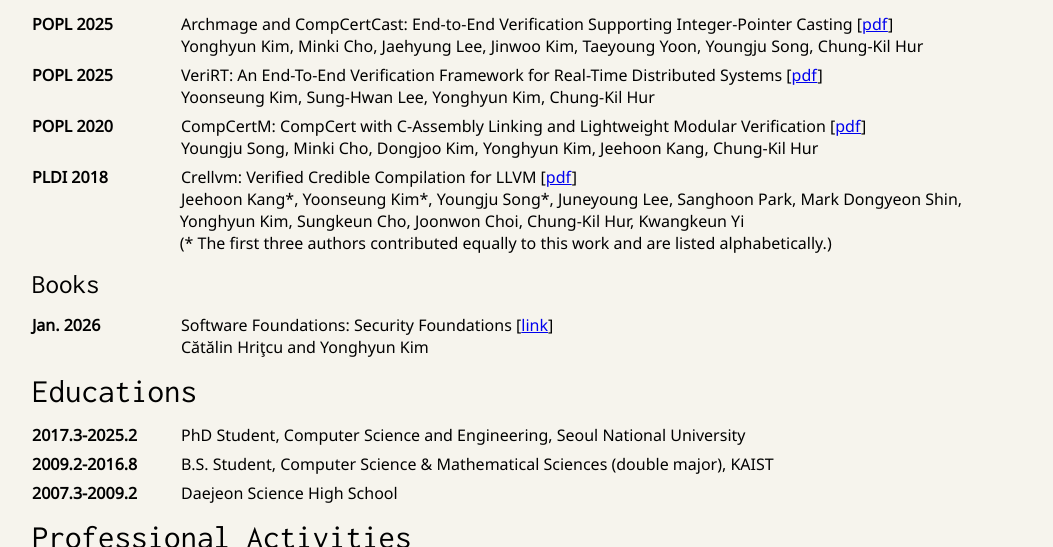
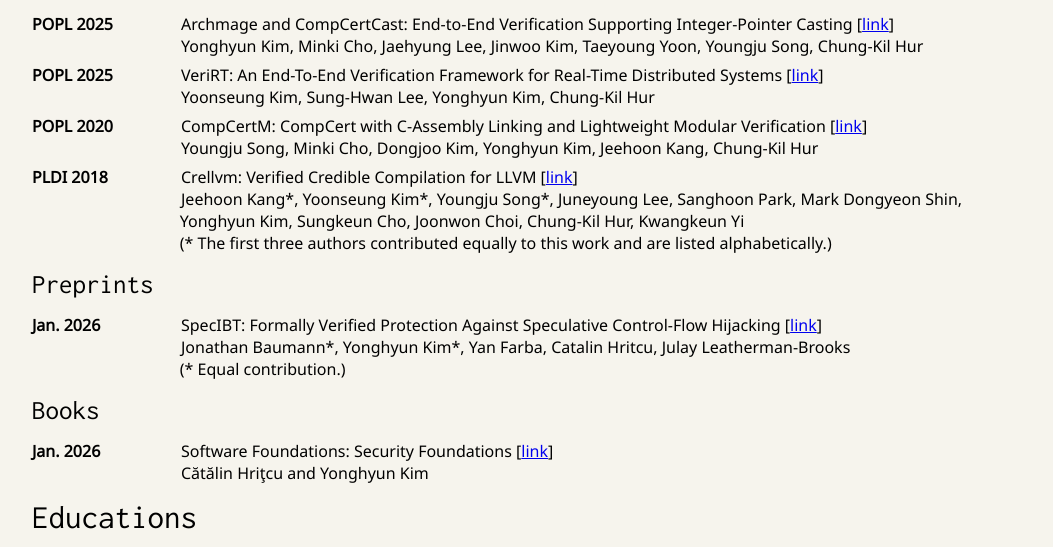
Before and after one commit to petrosyh/petrosyh.github.io, a plain HTML site: page index.html in a window 1280 px wide. Shown: the part 646-1193 px from the top of the page, without its empty margins (108-1161 px from the left). Drawn offline with Linux system fonts and the light colour scheme.

Commit message:
preprint

```diff
--- a/index.html
+++ b/index.html
@@ -155,23 +155,23 @@
 
       <dt class="dt-conf">POPL 2025 <br /> <br />  </dt> <dd class="dd-conf">
       Archmage and CompCertCast: End-to-End Verification Supporting Integer-Pointer Casting
-      [<a href="https://sf.snu.ac.kr/publications/archmage.pdf" target="_blank">pdf</a>]
+      [<a href="https://sf.snu.ac.kr/publications/archmage.pdf" target="_blank">link</a>]
       <br>
       Yonghyun Kim, Minki Cho, Jaehyung Lee, Jinwoo Kim, Taeyoung Yoon, Youngju Song, Chung-Kil Hur</dd>
 
      <dt class="dt-conf">POPL 2025 <br /> <br />  </dt> <dd class="dd-conf">
       VeriRT: An End-To-End Verification Framework for Real-Time Distributed Systems
-      [<a href="https://sf.snu.ac.kr/publications/veriRT.pdf" target="_blank">pdf</a>]
+      [<a href="https://sf.snu.ac.kr/publications/veriRT.pdf" target="_blank">link</a>]
       <br>
       Yoonseung Kim, Sung-Hwan Lee, Yonghyun Kim, Chung-Kil Hur</dd>
 
     <dt class="dt-conf">POPL 2020 <br /> <br />  </dt> <dd class="dd-conf">CompCertM: CompCert with C-Assembly Linking and Lightweight Modular Verification
-      [<a href="https://sf.snu.ac.kr/publications/compcertm.pdf" target="_blank">pdf</a>]
+      [<a href="https://sf.snu.ac.kr/publications/compcertm.pdf" target="_blank">link</a>]
       <br>
       Youngju Song, Minki Cho, Dongjoo Kim, Yonghyun Kim, Jeehoon Kang, Chung-Kil Hur</dd>
 
     <dt class="dt-conf">PLDI 2018 <br /> <br />  </dt> <dd class="dd-conf">Crellvm: Verified Credible Compilation for LLVM
-      [<a href="https://sf.snu.ac.kr/publications/crellvm.pdf" target="_blank">pdf</a>]
+      [<a href="https://sf.snu.ac.kr/publications/crellvm.pdf" target="_blank">link</a>]
       <br>
       Jeehoon Kang*, Yoonseung Kim*, Youngju Song*, Juneyoung Lee, Sanghoon Park, Mark Dongyeon Shin,
       <br>
@@ -179,6 +179,20 @@
       <br>
       &nbsp;&nbsp;&nbsp;&nbsp;&nbsp;(* The first three authors contributed equally to this work and are listed alphabetically.)</dd>
 
+  </dl>
+
+  <div class="subsectionheader">
+    Preprints
+  </div>
+
+  <dl class="dl-papers">
+
+    <dt class="dt-conf">Jan. 2026<br /> <br />  </dt> <dd class="dd-conf"> SpecIBT: Formally Verified Protection Against Speculative Control-Flow Hijacking
+      [<a href="https://arxiv.org/pdf/2601.22978" target="_blank">link</a>]
+      <br>
+      Jonathan Baumann*, Yonghyun Kim*, Yan Farba, Catalin Hritcu, Julay Leatherman-Brooks
+      <br>
+      &nbsp;&nbsp;&nbsp;&nbsp;&nbsp;(* Equal contribution.)</dd>
   </dl>
 
   <div class="subsectionheader">
```
